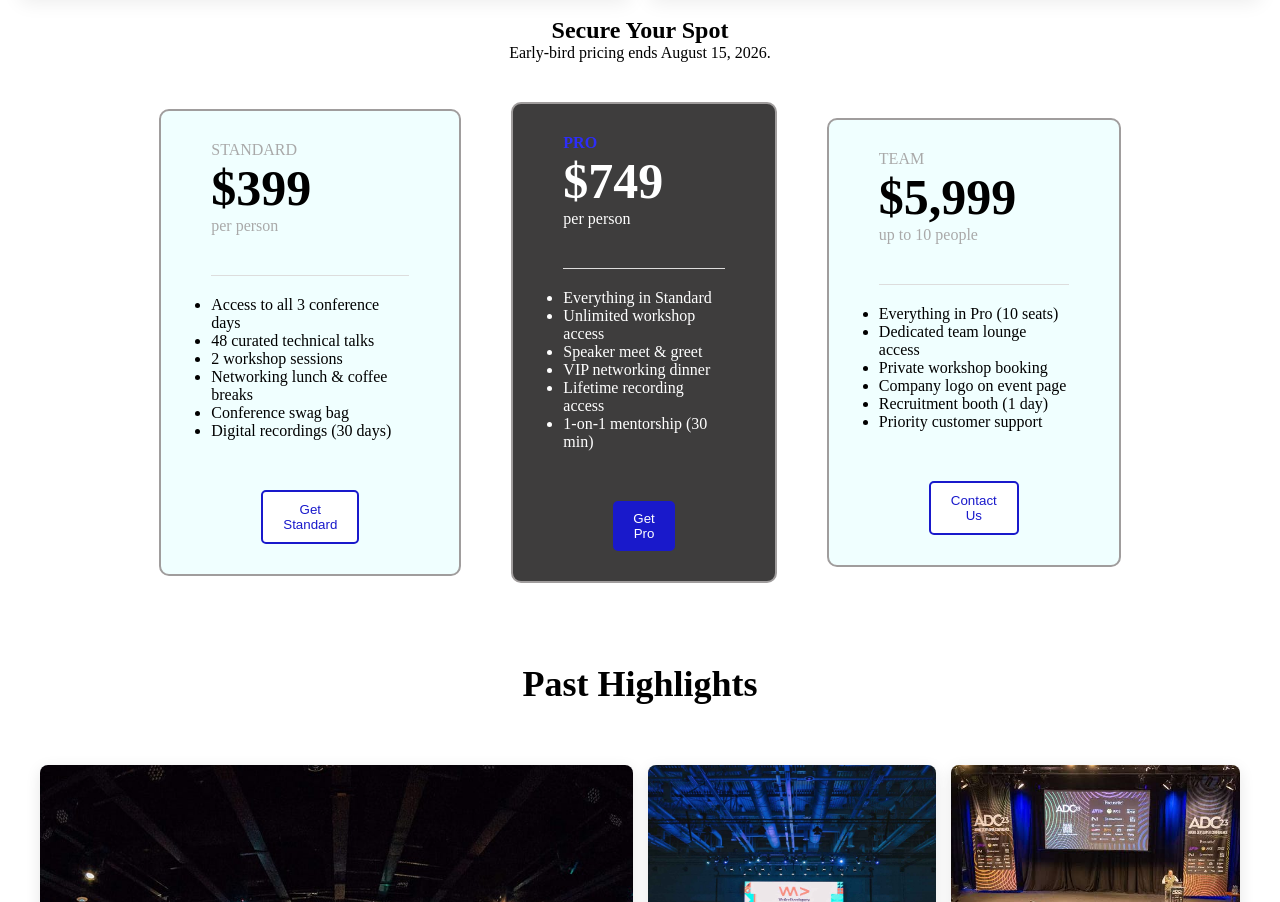
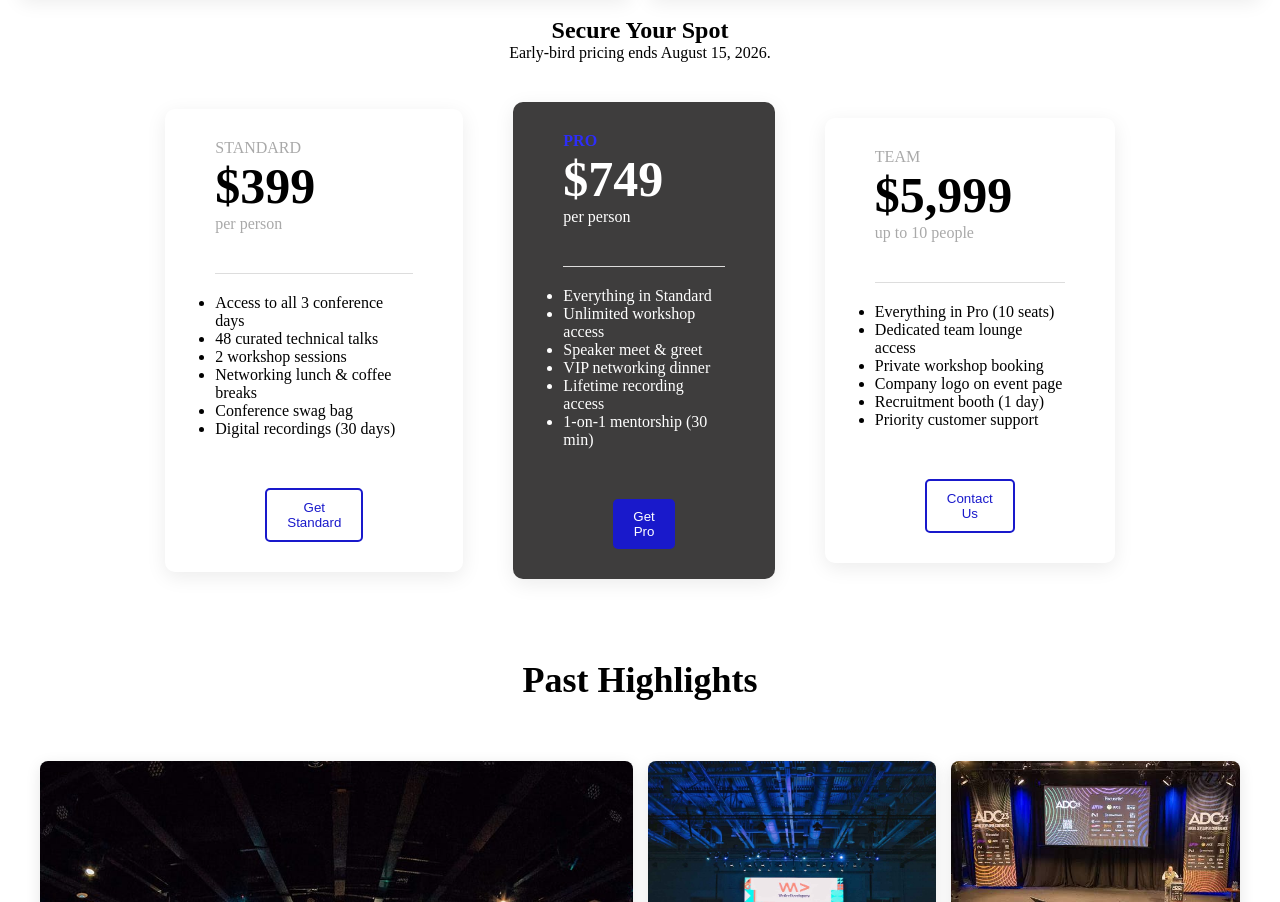
Before and after one commit to tanvir-hannan-anik/web-dev-assignment01, a plain HTML site: page index.html in a window 1280 px wide. Shown: the part 1633-2535 px from the top of the page. Drawn offline with Linux system fonts and the light colour scheme.

Commit message:
fix box-shadow

```diff
--- a/style.css
+++ b/style.css
@@ -135,8 +135,7 @@ a {
 }
 
 .price-card {
-  background-color: azure;
-  border: 2px solid rgb(160, 157, 157);
+  box-shadow: 0 5px 20px rgba(0, 0, 0, 0.08);
   border-radius: 10px;
   padding: 30px 50px;
   flex: 1;
@@ -146,7 +145,7 @@ a {
 .price-card-oposite {
   background-color: rgb(62, 61, 61);
   color: white;
-  border: 2px solid rgb(160, 157, 157);
+  box-shadow: 0 5px 20px rgba(0, 0, 0, 0.08);
   border-radius: 10px;
   padding: 30px 50px;
   flex: 1;
```
